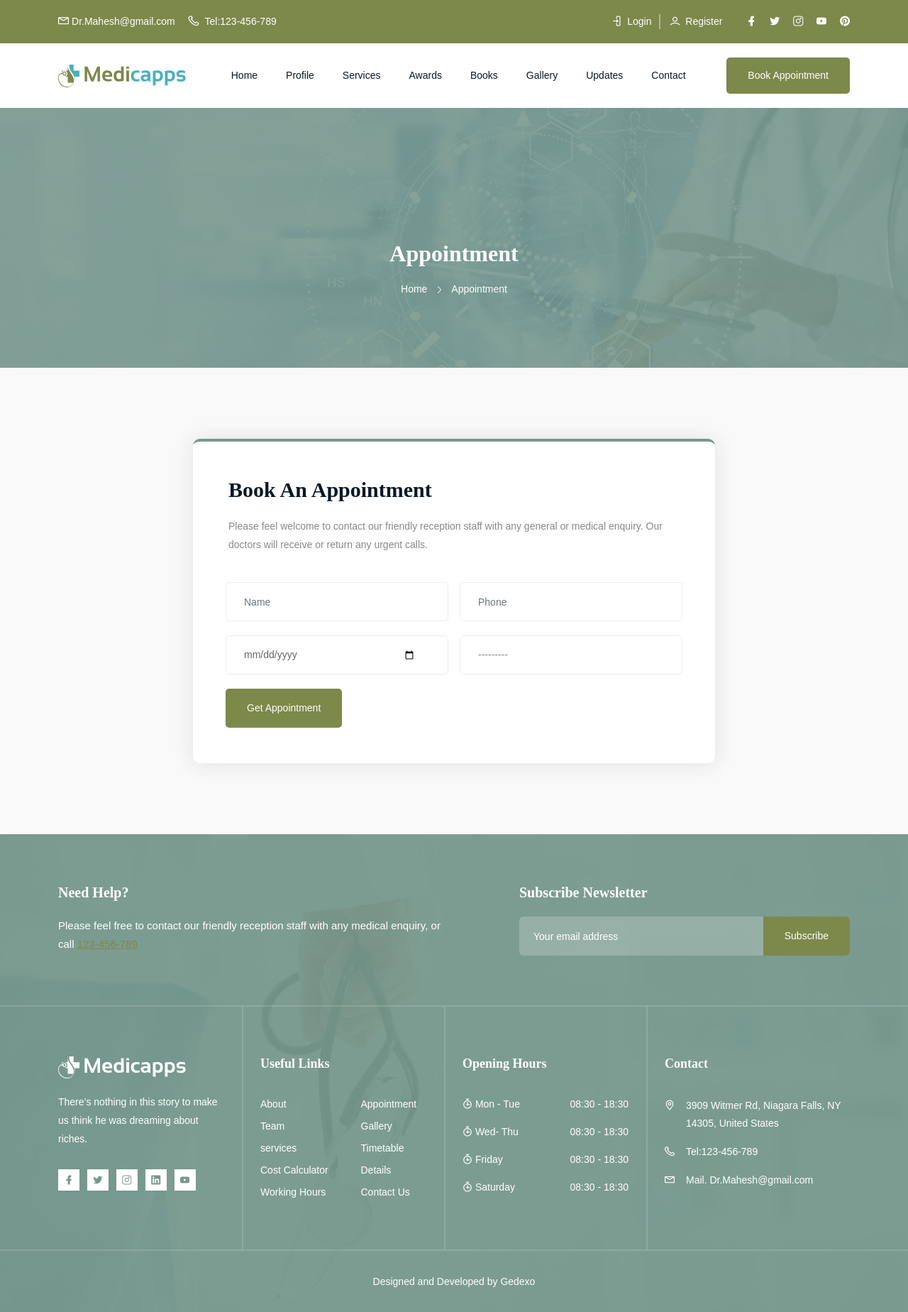
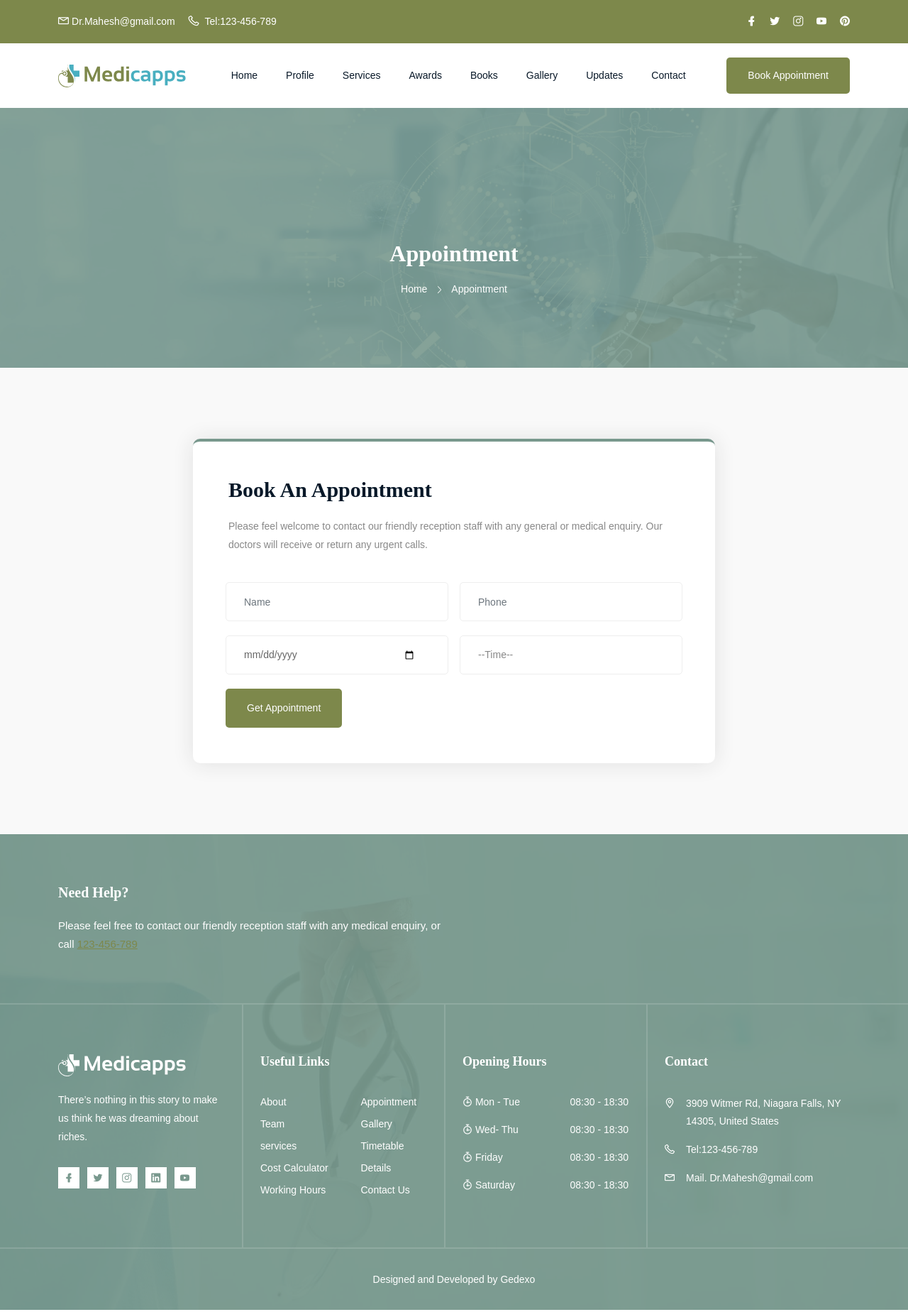
Before and after one commit to ahnas/mahesh-Schedule-book, a Django app: page /appointment/ in a window 1280 px wide. Shown: the whole page at 71% size. Run offline with Django 3.2, Linux system fonts and the light colour scheme; some libraries are stand-ins or nearby versions; some web fonts are replaced.

Commit message:
doctor book appointment

```diff
--- a/templates/appointment.html
+++ b/templates/appointment.html
@@ -58,9 +58,11 @@
                                 </div>
                             </div>
                             <div class="col-lg-6 col-md-6 col-12 p-0">
-                                <div class="appointment-input" >
+                                <div class="appointment-input">
+                                    <select name="time" aria-placeholder="sd" class="required form-control" name="" id="id_time">
+                                        <option value="">--Time--</option>
+                                    </select>
 
-                                    {{appoinmentForm.time}}
                                 </div>
                             </div>
 
@@ -81,10 +83,11 @@
 {% endblock %}
 
 {% block javascript %}
-    <script src="https://code.jquery.com/jquery-3.6.0.js" integrity="sha256-H+K7U5CnXl1h5ywQfKtSj8PCmoN9aaq30gDh27Xc0jk=" crossorigin="anonymous"></script>
+<script src="https://code.jquery.com/jquery-3.6.0.js" integrity="sha256-H+K7U5CnXl1h5ywQfKtSj8PCmoN9aaq30gDh27Xc0jk="
+    crossorigin="anonymous"></script>
 <script src="https://cdn.jsdelivr.net/npm/sweetalert2@9.15.3/dist/sweetalert2.all.min.js"></script>
 <script>
-        $(document).on('submit', 'form.ajax', function(e) {
+    $(document).on('submit', 'form.ajax', function (e) {
         e.preventDefault();
         var $this = $(this);
         var data = new FormData(this);
@@ -103,7 +106,7 @@
             processData: false,
             dataType: "json",
 
-                success: function(data) {
+            success: function (data) {
 
                 var status = data.status;
                 var title = data.title;
@@ -121,7 +124,7 @@
                         title: title,
                         html: message,
                         icon: 'success',
-                        }).then(function() {
+                    }).then(function () {
                         if (redirect) {
                             window.location.href = redirect_url;
                         }
@@ -147,7 +150,7 @@
 
                 }
             },
-                error: function(data) {
+            error: function (data) {
                 var title = "An error occurred";
                 var message = "something went wrong";
                 Swal.fire({
@@ -161,13 +164,35 @@
 </script>
 
 <script>
-    function date(){
+    function date() {
 
         var weekday = ["Sunday", "Monday", "Tuesday", "Wednesday", "Thursday", "Friday", "Saturday"];
-        var a = new Date('1/09/2022');
+        var a = new Date($("#id_date").val());
 
-        alert(weekday[a.getDay()]);
+        data = {
+            'day': weekday[a.getDay()],
+            csrfmiddlewaretoken: $('input[name=csrfmiddlewaretoken]').val()
+        }
+        $.ajax({
+            url: "http://127.0.0.1:8000/dateday/",
+            type: "POST",
+            data: data,
+            success: function (response) {
+                $('#id_time').empty();
+                var data = response['models_to_return']
+                var availabeTime = [];
+                availabeTime.push(data)
+                jQuery.each(availabeTime, function (i, val) {
+                    jQuery.each(val, function (i, f) {
+                        $('#id_time')
+                    .append('<option value="' +  f['fromTime']+' - '+f['toTime'] + '">' + f['fromTime']+' - '+f['toTime'] + '</option>');
 
+                });
+
+
+                });
+            }
+        })
     }
 </script>
 {% endblock javascript %}
--- a/templates/partials/footer.html
+++ b/templates/partials/footer.html
@@ -11,19 +11,7 @@
                             call <a href="tel:123-456-789">123-456-789</a></p>
                     </div>
                 </div>
-                <div class="col-lg-6 col-md-6 col-12">
-                    <div class="form">
-                        <h3>Subscribe Newsletter</h3>
-                        <form action="#" method="get" target="_blank" class="newsletter-form">
-                            <input name="EMAIL" placeholder="Your email address" type="email">
-                            <div class="button">
-                               <button class="btn" type="button">
-                                    Subscribe<span class="dir-part"></span>
-                                </button>
-                            </div>
-                        </form>
-                    </div>
-                </div>
+
             </div>
         </div>
     </div>
--- a/templates/partials/header.html
+++ b/templates/partials/header.html
@@ -15,16 +15,7 @@
                     </div>
                     <div class="col-lg-6 col-md-6 col-12">
                         <div class="right-content">
-                            <div class="login-button">
-                                <ul>
-                                    <li>
-                                        <a href="login.html"><i class="lni lni-enter"></i> Login</a>
-                                    </li>
-                                    <li>
-                                        <a href="registration.html"><i class="lni lni-user"></i> Register</a>
-                                    </li>
-                                </ul>
-                            </div>
+
                             <div class="top-social">
                                 <ul>
                                     <li><a href="javascript:void(0)"><i class="lni lni-facebook-filled"></i></a>
--- a/web/forms.py
+++ b/web/forms.py
@@ -11,6 +11,6 @@ class AppoinmentForm(forms.ModelForm):
         widgets = {
             'name': TextInput(attrs={'class': 'required form-control', 'placeholder': 'Name'}),
             'phone': TextInput(attrs={'class': 'required form-control', 'placeholder': 'Phone'}),
-            'date': DateInput(attrs={'class': 'required form-control', 'placeholder': 'Date','type':'date'}),
+            'date': DateInput(attrs={'class': 'required form-control', 'placeholder': 'Date','type':'date','id':'id_date'}),
             'time': Select(attrs={'class': 'required form-control', 'placeholder': 'Time'}),
         }
--- a/web/models.py
+++ b/web/models.py
@@ -29,11 +29,11 @@ class doctorAvailable(models.Model):
 
 class Appoinment(models.Model):
 
-    TIME_CHOICES = (('10:30', '10:30'),('11:30', '11:30'))
-    name = models.CharField(max_length=120,blank=True,null=True)
-    phone = models.CharField(max_length=120,blank=True,null=True)
+
+    name = models.CharField(max_length=120,)
+    phone = models.CharField(max_length=120)
     date = DateField()
-    time = models.CharField(max_length=128,choices=TIME_CHOICES)
+    time = models.CharField(max_length=128)
 
     def __str__(self):
         return str(self.name)
--- a/web/urls.py
+++ b/web/urls.py
@@ -14,5 +14,6 @@ urlpatterns = [
     path('contact/', views.contact,name="contact"),
     path('appointment/', views.appointment,name="appointment"),
     path('updatesingle/<str:slug>', views.updatesingle,name="updatesingle"),
+    path('dateday/', views.dateday,name="dateday"),
 
 ]
--- a/web/views.py
+++ b/web/views.py
@@ -1,11 +1,13 @@
+from django.forms.models import model_to_dict
+from django.http.response import JsonResponse
 from django.shortcuts import render,get_object_or_404
 from django.http import HttpResponse
 from django.urls import reverse
 from django.contrib.auth.decorators import login_required
 import json
 from .forms import AppoinmentForm
-from .models import Award, Banner, Book, Service,Gallery, Update
-
+from .models import Award, Banner, Book, Service,Gallery, Update,doctorAvailable
+import json
 
 def index(request):
     banner = Banner.objects.all()
@@ -85,6 +87,7 @@ def contact(request):
 def appointment(request):
     appoinmentForm = AppoinmentForm(request.POST or None)
     if request.method == 'POST':
+        print (request.POST)
         if appoinmentForm.is_valid():
             appoinmentForm.save()
             response_data = {
@@ -104,3 +107,8 @@ def appointment(request):
             "appoinmentForm":appoinmentForm,
         }
     return render(request, 'appointment.html',context)
+
+def dateday(request):
+
+    day1 = doctorAvailable.objects.filter(day = request.POST['day']).values()
+    return JsonResponse({"models_to_return": list(day1)})
```
Also changed, not shown: templates/doctors.html (+1 -13 lines), db.sqlite3, 1 other file. Lines whose indentation alone changed are shown as unchanged.
